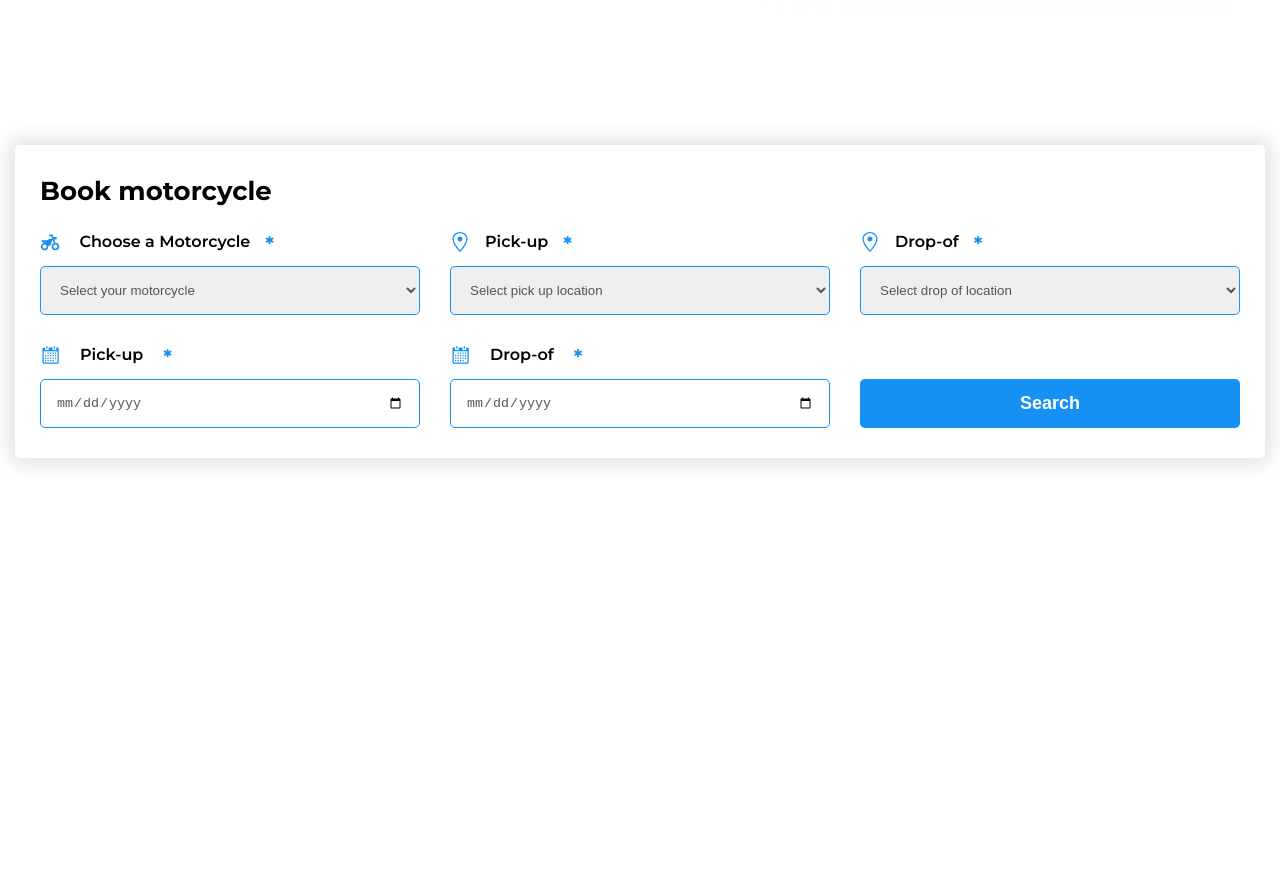
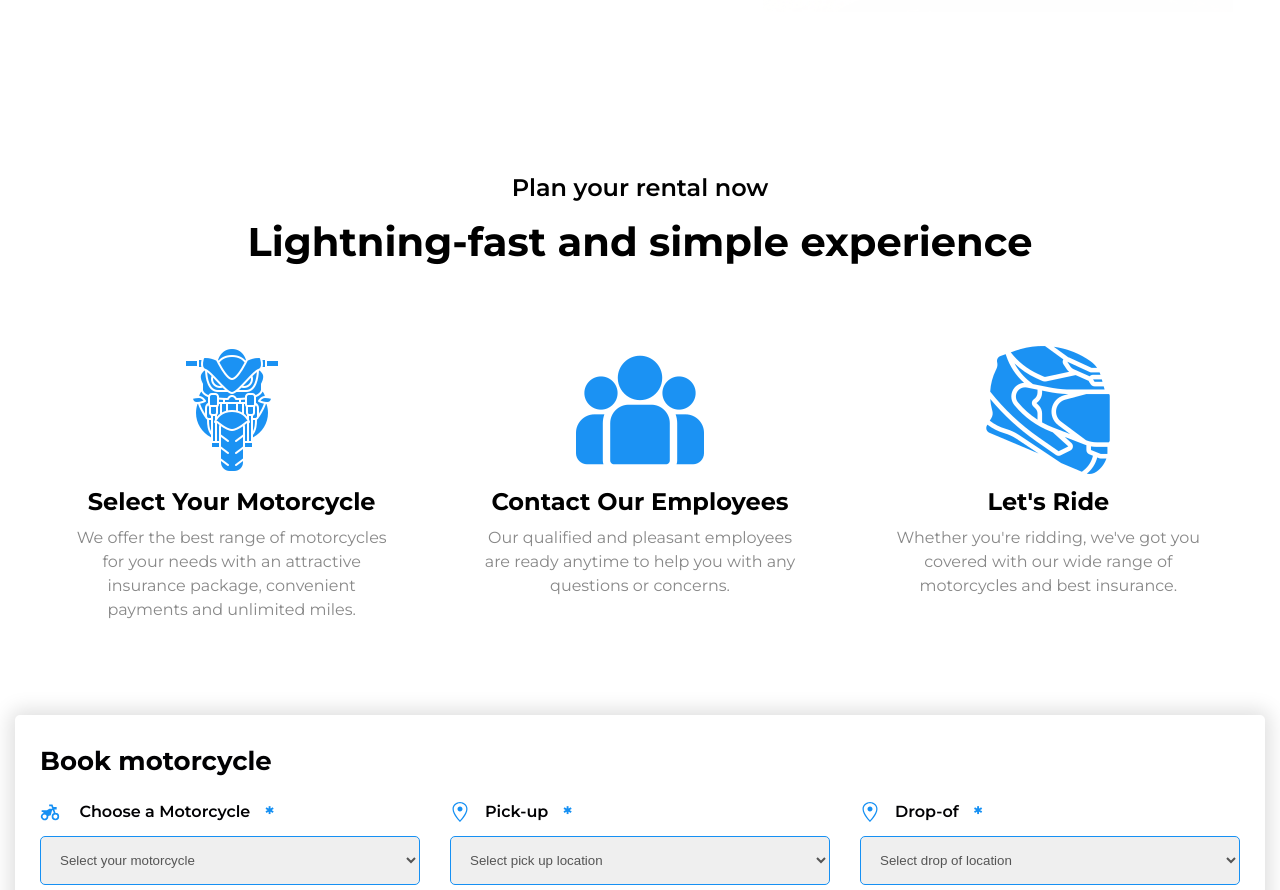
Before and after one commit to MattFvnDev/Moto_Rental, a React (Vite) app: page / in a window 1280 px wide. Shown: the part 680-1570 px from the top of the page. Before the commit the page ends 1173 px from the top, so only its background shows below. Built offline with nearby package versions, Linux system fonts and the light colour scheme.

Commit message:
Developing plan component with minor changes

```diff
--- a/src/Constants/Index.js
+++ b/src/Constants/Index.js
@@ -1,3 +1,5 @@
+import { helmet, users, motorcycle } from "../assets/index"
+
 export const cities = [
   {
     id: "city-1",
@@ -92,3 +94,27 @@ export const motorcycles = [
     mark: "Yamaha",
   },
 ]
+
+export const plans = [
+  {
+    id: "plan-1",
+    icon: motorcycle,
+    title: "Select Your Motorcycle",
+    content:
+      "We offer the best range of motorcycles for your needs with an attractive insurance package, convenient payments and unlimited miles.",
+  },
+  {
+    id: "plan-2",
+    icon: users,
+    title: "Contact Our Employees",
+    content:
+      "Our qualified and pleasant employees are ready anytime to help you with any questions or concerns.",
+  },
+  {
+    id: "plan-3",
+    icon: helmet,
+    title: "Let's Ride",
+    content:
+      "Whether you're ridding, we've got you covered with our wide range of motorcycles and best insurance.",
+  },
+]
--- a/src/components/BookForm/BookForm.jsx
+++ b/src/components/BookForm/BookForm.jsx
@@ -2,7 +2,7 @@ import React from "react"
 import style from "./BookForm.module.css"
 import { RiMotorbikeFill } from "react-icons/ri"
 import { GoLocation, GoCalendar } from "react-icons/go"
-import { cities, motorcycles } from "../../Constants/Index"
+import { cities, motorcycles } from "../../constants"
 
 const BookForm = () => {
   return (
@@ -19,7 +19,7 @@ const BookForm = () => {
                     &nbsp;Choose a Motorcycle <b>*</b>
                   </label>
                   <select>
-                    <option>Select your motorcycle</option>
+                    <option s>Select your motorcycle</option>
                     {motorcycles.map((motorcycle) => (
                       <option key={motorcycle.id}>{motorcycle.name}</option>
                     ))}
--- a/src/components/Hero/Hero.module.css
+++ b/src/components/Hero/Hero.module.css
@@ -48,7 +48,7 @@
 }
 
 .Hero_Content__Text p {
-  color: #b1b1b1;
+  color: #888888;
   font-size: 1.5rem;
   line-height: 1.5;
   margin-bottom: 2.5rem;
--- /dev/null
+++ b/src/components/Plan/Plan.jsx
@@ -0,0 +1,26 @@
+import React from "react"
+import style from "./Plan.module.css"
+import { plans } from "../../constants/index"
+import { PlanCard } from "../index"
+
+const Plan = () => {
+  return (
+    <section id="Plan-Section" className={style.Plan_Section}>
+      <div className={style.Plan_Container}>
+        <div className={style.Plan_Content}>
+          <div className={style.Plan_Content__Title}>
+            <h3>Plan your rental now</h3>
+            <h2>Lightning-fast and simple experience</h2>
+          </div>
+          <div className={style.PlanCard_Container}>
+            {plans.map((plan) => (
+              <PlanCard key={plan.id} {...plan} />
+            ))}
+          </div>
+        </div>
+      </div>
+    </section>
+  )
+}
+
+export default Plan
--- /dev/null
+++ b/src/components/Plan/Plan.module.css
@@ -0,0 +1,69 @@
+.Plan_Section {
+  background-color: #ffffff;
+  padding: 5.3rem 0;
+}
+
+.Plan_Container {
+  margin: 0 auto !important;
+  max-width: 133rem !important;
+  padding: 0 1.5rem !important;
+}
+
+.Plan_Content {
+  display: flex;
+  flex-direction: column;
+}
+
+.Plan_Content__Title {
+  color: #000000;
+  margin: 0 auto;
+  text-align: center;
+}
+
+.Plan_Content__Title h3 {
+  font-size: 2.4rem;
+  font-weight: 600;
+}
+
+.Plan_Content__Title h2 {
+  font-size: 4rem;
+  margin: 1.5rem 0 3rem;
+}
+
+.PlanCard_Container {
+  display: flex;
+  flex-direction: column;
+  gap: 2rem;
+  padding: 2.5rem 1.5rem 2.5rem 1.5rem;
+  text-align: center;
+}
+
+@media screen and (min-width: 630px) {
+  .PlanCard_Container {
+    display: grid;
+    gap: 2.5rem;
+    grid-template-columns: repeat(2, 1fr);
+    grid-template-rows: auto;
+  }
+  .PlanCard_Container :nth-child(3) {
+    grid-column: 1 / -1;
+  }
+}
+
+@media screen and (min-width: 1000px) {
+  .PlanCard_Container {
+    gap: 3.5rem;
+    grid-template-columns: repeat(3, 1fr);
+    margin-top: 3.5rem;
+    padding: 0 3rem;
+  }
+  .PlanCard_Container :nth-child(3) {
+    grid-column: -2 / -1;
+  }
+}
+
+@media screen and (min-width: 1440px) {
+  .PlanCard_Container {
+    gap: 4rem;
+  }
+}
--- /dev/null
+++ b/src/components/PlanCard/PlanCard.jsx
@@ -0,0 +1,12 @@
+import React from "react"
+import style from "./PlanCard.module.css"
+
+const PlanCard = ({ icon, title, content, }) => (
+  <div className={style.PlanCard__Box}>
+    <img src={icon} alt="" className={style.PlanCard__img} />
+    <h3>{title}</h3>
+    <p>{content}</p>
+  </div>
+)
+
+export default PlanCard
--- /dev/null
+++ b/src/components/PlanCard/PlanCard.module.css
@@ -0,0 +1,30 @@
+.PlanCard__Box {
+  padding: 1.5rem 3rem;
+  text-align: center;
+}
+
+.PlanCard__img {
+  margin: 0 0 1rem;
+  cursor: pointer;
+  animation: animatePulse infinite 3s cubic-bezier(0.4, 0, 0.6, 1);
+}
+
+.PlanCard__Box h3 {
+  font-size: 2.4rem;
+  margin-bottom: 1rem;
+}
+.PlanCard__Box p {
+  color: #888888;
+  font-size: 1.6rem;
+  line-height: 1.5;
+}
+
+@keyframes animatePulse {
+  0%,
+  100% {
+    opacity: 1;
+  }
+  50% {
+    opacity: 0.7;
+  }
+}
--- a/src/components/index.js
+++ b/src/components/index.js
@@ -1,5 +1,7 @@
-import Navbar from "./Navbar/Navbar";
-import Hero from "./Hero/Hero";
-import BookForm from "./BookForm/BookForm";
+import Navbar from "./Navbar/Navbar"
+import Hero from "./Hero/Hero"
+import BookForm from "./BookForm/BookForm"
+import Plan from "./Plan/Plan"
+import PlanCard from "./PlanCard/PlanCard"
 
-export { Hero, Navbar, BookForm };
+export { Hero, Navbar, BookForm, Plan, PlanCard }
--- a/src/pages/Home/Home.jsx
+++ b/src/pages/Home/Home.jsx
@@ -1,10 +1,11 @@
 import React from "react";
 import style from "./Home.module.css";
-import { Hero, BookForm } from "../../components";
+import { Hero, BookForm, Plan } from "../../components";
 
 const Home = () => (
   <>
     <Hero />
+    <Plan/>
     <BookForm/>
   </>
 );
```
